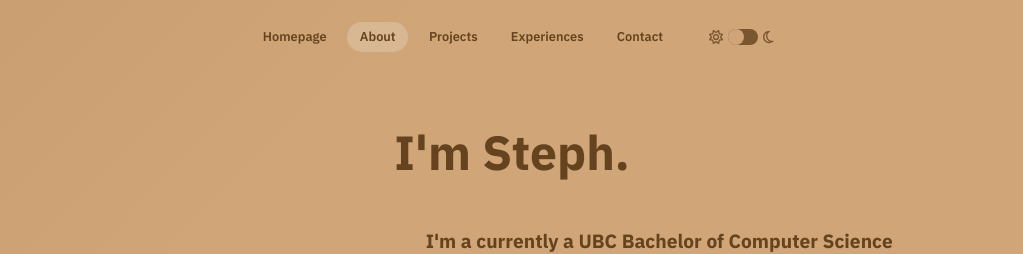
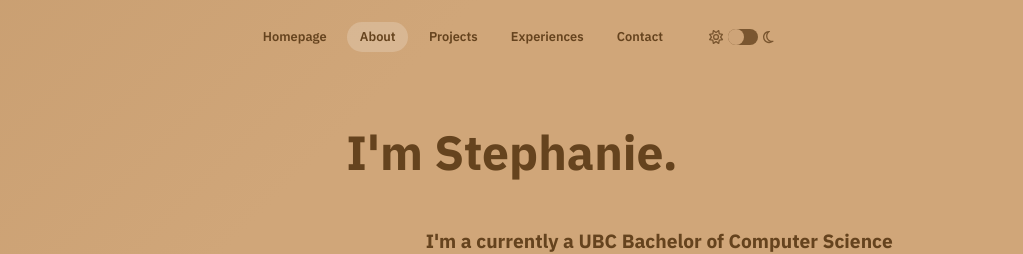
Before and after one commit to steph-xue/portfolio, a React (Vite) app: page /about in a window 1280 px wide. Shown: the top 254 px of the page, without its empty margins (128-1151 px from the left). Built offline with nearby package versions, Linux system fonts and the light colour scheme.

Commit message:
edit name to nickname

```diff
--- a/src/components/About.jsx
+++ b/src/components/About.jsx
@@ -52,7 +52,7 @@ function About(props) {
         <div className="about-page">
 
             {/* About main title */}
-            <h1 className="about-title">I'm Steph.</h1>
+            <h1 className="about-title">I'm Stephanie.</h1>
 
             {/* About summary */}
             <div className="about-container-1">
--- a/src/components/Homepage.jsx
+++ b/src/components/Homepage.jsx
@@ -5,7 +5,7 @@ function Homepage(props) {
     // Call consoleText after the component has been mounted
     React.useEffect(() => {
         consoleText(
-            ['Hello There.', 'My Name is Steph.', 'Welcome To My Homepage!'],
+            ['Hello There.', 'My Name is Stephanie.', 'Welcome To My Homepage!'],
             'text',
     )}, []);
 
```
